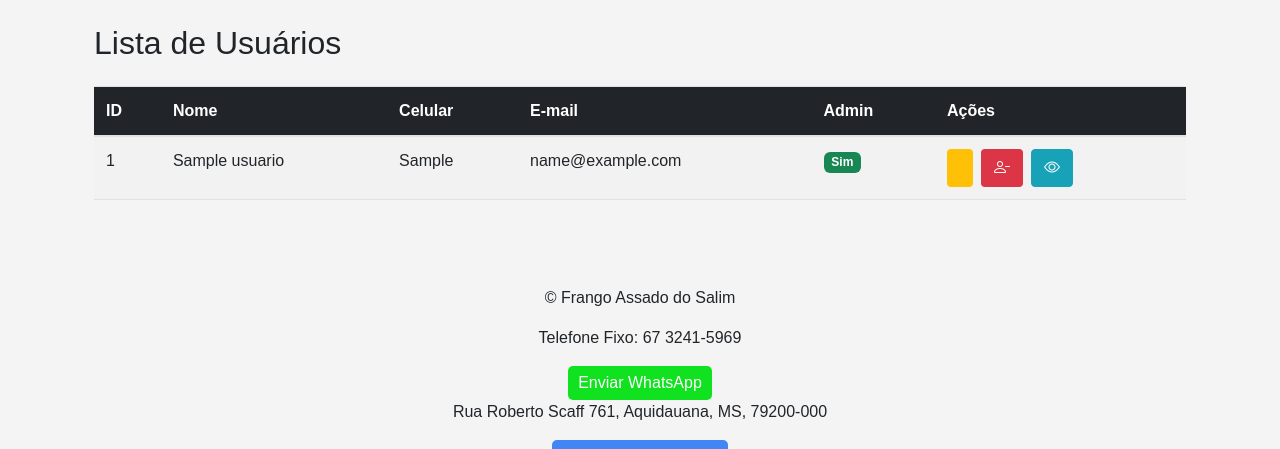
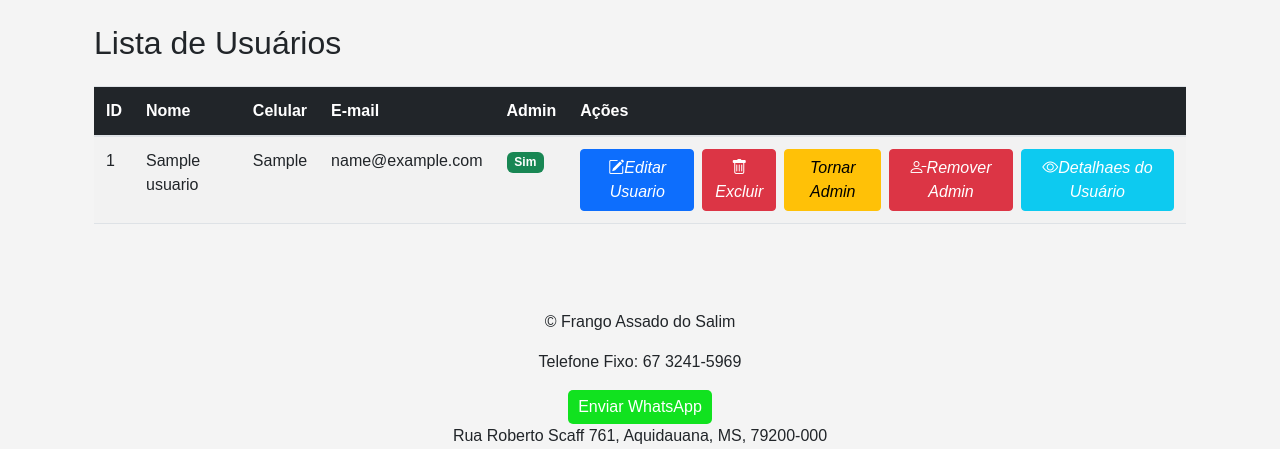
Before and after one commit to Ademir-Costa/Frango, a Flask app: page /admin_usuarios in a window 1280 px wide. Shown: the part 72-521 px from the top of the page. Run offline with Flask 3, Linux system fonts and the light colour scheme; a user stored in the database is signed in; tables that the repository leaves empty hold one stand-in row (values such as "Sample post").

Commit message:
mudança no styles, criação da rota para editar, excluir usuarios e tempo sem fazer pedido. Esta ainda falta desenvolver o html

```diff
--- a/app.py
+++ b/app.py
@@ -14,6 +14,8 @@ from flask import request, jsonify
 from sqlalchemy import func
 from flask_login import LoginManager
 from flask_login import UserMixin
+
+
 
 
 # Carregar variáveis de ambiente
@@ -71,6 +73,9 @@ class Usuario(db.Model, UserMixin):
     is_admin = db.Column(db.Boolean, default=False)  # Campo obrigatório
     data_registro = db.Column(db.DateTime, default=datetime.utcnow)  # Data de registro
     # Métodos para gerenciamento de senha
+    ultimo_pedido = db.Column(db.DateTime)  # Data do último pedido
+    itens_pedidos = db.Column(db.String(255))  # Itens pedidos (pode ser ajustado para um relacionamento com outra tabela)
+
     def definir_senha(self, senha):
         self.senha_hash = generate_password_hash(senha)
 
@@ -180,8 +185,6 @@ def allowed_file(filename):
     return '.' in filename and filename.rsplit('.', 1)[1].lower() in ALLOWED_EXTENSIONS
 
 
-
-
 @app.route('/')
 @login_required
 def index2():
@@ -276,6 +279,51 @@ def cadastro():
     # Passa o número de usuários cadastrados para o template
     total_usuarios = Usuario.query.count()
     return render_template('cadastro.html', total_usuarios=total_usuarios)
+
+@app.route('/editar_usuario/<int:user_id>', methods=['GET', 'POST'])
+@login_required
+def editar_usuario(user_id):
+    if not current_user.is_admin:
+        flash('Acesso negado. Você não é um administrador.', 'erro')
+        return redirect(url_for('index'))
+
+    usuario = Usuario.query.get_or_404(user_id)
+
+    if request.method == 'POST':
+        # Atualiza os campos do usuário com base nos dados do formulário
+        usuario.nome = request.form.get('nome')
+        usuario.email = request.form.get('email')
+        usuario.celular = request.form.get('celular')
+        usuario.cep = request.form.get('cep')
+        usuario.logradouro = request.form.get('logradouro')
+        usuario.numero = request.form.get('numero')
+        usuario.complemento = request.form.get('complemento')
+        usuario.bairro = request.form.get('bairro')
+        usuario.cidade = request.form.get('cidade')
+        usuario.estado = request.form.get('estado')
+
+        # Salva as alterações no banco de dados
+        db.session.commit()
+        flash(f'Dados do usuário {usuario.nome} atualizados com sucesso!', 'sucesso')
+        return redirect(url_for('admin_usuarios'))
+
+    return render_template('editar_usuario.html', usuario=usuario)
+
+@app.route('/excluir_usuario/<int:user_id>', methods=['POST'])
+@login_required
+def excluir_usuario(user_id):
+    if not current_user.is_admin:
+        flash('Acesso negado. Você não é um administrador.', 'erro')
+        return redirect(url_for('index'))
+
+    usuario = Usuario.query.get_or_404(user_id)
+
+    # Remove o usuário do banco de dados
+    db.session.delete(usuario)
+    db.session.commit()
+
+    flash(f'Usuário {usuario.nome} excluído com sucesso!', 'sucesso')
+    return redirect(url_for('admin_usuarios'))
 
 @app.route('/cadastro_admin', methods=['GET', 'POST'])
 def cadastro_admin():
@@ -781,6 +829,30 @@ def admin_usuarios():
     return render_template('admin_usuarios.html', usuarios=usuarios)
 
 
+
+@app.route('/admin/detalhes_usuario/<int:user_id>')
+@login_required
+def detalhes_usuario(user_id):
+    if not current_user.is_admin:
+        flash('Acesso negado. Você não é um administrador.', 'erro')
+        return redirect(url_for('index'))
+
+    # Recupera o usuário pelo ID
+    usuario = Usuario.query.get_or_404(user_id)
+
+    # Calcula a diferença de dias desde o último pedido
+    if usuario.ultimo_pedido:
+        diferenca = datetime.utcnow() - usuario.ultimo_pedido
+        dias_sem_pedido = diferenca.days
+    else:
+        dias_sem_pedido = None
+
+    # Passa os dados para o template
+    return render_template('detalhes_usuario.html',
+                           usuario=usuario,
+                           dias_sem_pedido=dias_sem_pedido)
+
+
 # Cria o banco de dados e as tabelas
 with app.app_context():
     db.create_all()
--- a/models.py
+++ b/models.py
@@ -17,6 +17,8 @@ class Usuario(db.Model, UserMixin):
     estado = db.Column(db.String(2), nullable=False)
     is_admin = db.Column(db.Boolean, default=False)  # Campo obrigatório
     data_registro = db.Column(db.DateTime, default=datetime.utcnow)  # Data de registro
+    ultimo_pedido = db.Column(db.DateTime)  # Data do último pedido
+    itens_pedidos = db.Column(db.String(255))  # Itens pedidos (pode ser ajustado para um relacionamento com outra tabela)
 
     def definir_senha(self, senha):
         self.senha_hash = generate_password_hash(senha)
--- a/static/styles.css
+++ b/static/styles.css
@@ -330,3 +330,48 @@ table img {
     object-fit: cover;
     border-radius: 5px;
 }
+/* Estilo Geral para Botões */
+.btn-sm {
+    font-size: 0.8rem; /* Tamanho da fonte menor para botões pequenos */
+    padding: 0.375rem 0.75rem; /* Espaçamento interno ajustado */
+    display: flex; /* Alinha ícone e texto horizontalmente */
+    align-items: center; /* Centraliza verticalmente */
+    gap: 0.25rem; /* Espaço entre o ícone e o texto */
+}
+
+/* Estilo Específico para Cada Tipo de Botão */
+.btn-primary {
+    background-color: #0d6efd; /* Azul Bootstrap */
+    border-color: #0d6efd;
+}
+
+.btn-danger {
+    background-color: #dc3545; /* Vermelho Bootstrap */
+    border-color: #dc3545;
+}
+
+.btn-warning {
+    background-color: #ffc107; /* Amarelo Bootstrap */
+    border-color: #ffc107;
+    color: #000; /* Texto preto para melhor contraste */
+}
+
+.btn-info {
+    background-color: #0dcaf0; /* Azul claro Bootstrap */
+    border-color: #0dcaf0;
+}
+
+/* Estilo para Ícones */
+.bi {
+    font-size: 1rem; /* Tamanho padrão dos ícones */
+}
+
+/* Estilo para o Grupo de Botões */
+.d-flex.gap-2 {
+    gap: 0.5rem; /* Espaçamento entre os botões */
+}
+
+/* Estilo para Formulário Inline */
+form[style*="display:inline;"] {
+    display: inline-flex; /* Garante que o formulário se comporte como um botão inline */
+}
--- a/templates/admin_dashboard.html
+++ b/templates/admin_dashboard.html
@@ -34,6 +34,12 @@
                             <i class="bi bi-clock-history"></i> Acompanhamento
                         </a>
                     </li>
+
+                    <li>
+                    <a class="nav-link {% if request.endpoint == 'admin_dashboard' %}active{% endif %}" href="{{ url_for('admin_dashboard') }}">
+                        <i class="bi bi-clock-history"></i> Admin Dashboard
+                    </a>
+                </li>
 
                     <li class="nav-item">
                         <a class="nav-link {% if request.endpoint == 'admin_produtos' %}active{% endif %}" href="{{ url_for('admin_produtos') }}">
--- a/templates/admin_usuarios.html
+++ b/templates/admin_usuarios.html
@@ -41,11 +41,27 @@
                     </td>
                     <td>
                         <div class="d-flex gap-2">
+                            <!-- Botão para Editar -->
+                            <a href="{{ url_for('editar_usuario', user_id=usuario.id) }}"
+                               class="btn btn-sm btn-primary"
+                               title="Editar Usuário">
+                                <i class="bi bi-pencil-square">Editar Usuario</i>
+                            </a>
+
+                            <!-- Botão para Excluir -->
+                            <form method="POST" action="{{ url_for('excluir_usuario', user_id=usuario.id) }}" style="display:inline;">
+                                <button type="submit" class="btn btn-sm btn-danger"
+                                        onclick="return confirm('Tem certeza que deseja excluir este usuário?');"
+                                        title="Excluir Usuário">
+                                    <i class="bi bi-trash">Excluir</i>
+                                </button>
+                            </form>
+
                             <!-- Botão para Tornar Admin -->
                             <a href="{{ url_for('tornar_admin', user_id=usuario.id) }}"
                                class="btn btn-sm btn-warning"
                                title="Tornar Admin">
-                                <i class="bi bi-person-gear"></i>
+                                <i class="bi bi-person-gear">Tornar Admin</i>
                             </a>
 
                             <!-- Botão para Remover Admin (Duplo Clique) -->
@@ -53,7 +69,7 @@
                             <button class="btn btn-sm btn-danger remover-admin-btn"
                                     data-user-id="{{ usuario.id }}"
                                     title="Clique duas vezes para remover admin">
-                                <i class="bi bi-person-dash"></i>
+                                <i class="bi bi-person-dash">Remover Admin</i>
                             </button>
                             {% endif %}
 
@@ -62,7 +78,7 @@
                                     data-bs-toggle="modal"
                                     data-bs-target="#detalhesUsuario{{ usuario.id }}"
                                     title="Ver Detalhes">
-                                <i class="bi bi-eye"></i>
+                                <i class="bi bi-eye">Detalhaes do Usuário</i>
                             </button>
                         </div>
                     </td>
@@ -79,7 +95,13 @@
                             <div class="modal-body">
                                 <dl class="row">
                                     <dt class="col-sm-4">Data de Registro:</dt>
-                                    <dd class="col-sm-8">{{ usuario.data_registro.strftime('%d/%m/%Y %H:%M') }}</dd>
+                                    <dd class="col-sm-8">
+                                        {% if usuario.data_registro %}
+                                            {{ usuario.data_registro.strftime('%d/%m/%Y %H:%M') }}
+                                        {% else %}
+                                            N/A
+                                        {% endif %}
+                                    </dd>
 
                                     <dt class="col-sm-4">Endereço:</dt>
                                     <dd class="col-sm-8">
--- a/templates/api_graficos.html
+++ b/templates/api_graficos.html
@@ -112,6 +112,7 @@
                 .catch(error => {
                     console.error("Erro ao buscar dados:", error);
                     alert("Erro ao buscar dados. Verifique o console para mais detalhes.");
+
                 });
         }
 
--- a/templates/index2.html
+++ b/templates/index2.html
@@ -20,6 +20,12 @@
     <div class="card-body">
         <a href="{{ url_for('carrinho') }}" class="btn btn-success btn-lg">Fazer Pedido</a>
         <a href="{{ url_for('acompanhamento') }}" class="btn btn-info btn-lg">Acompanhar Pedido</a>
+        <li>
+            <a class="nav-link {% if request.endpoint == 'admin_dashboard' %}active{% endif %}" href="{{ url_for('admin_dashboard') }}">
+                <i class="bi bi-clock-history"></i> Admin Dashboard
+            </a>
+        </li>
+
     </div>
 </div>
 {% endblock %}
```
Also changed, not shown: templates/editar_usuario.html (added, +60 -0 lines), templates/pedidos.html (+14 -0 lines), static/imagens/Coca-Cola_2_litros.png (added), static/imagens/Coca-cola_zero.png (added), static/imagens/agua_mineral.png (added), static/imagens/salpicaodefrango.png (added), static/uploads/Coca-Cola_2_litros.png (added), static/uploads/Coca-cola_zero.png (added), static/uploads/agua_mineral.png (added), static/uploads/salpicaodefrango.png (added).
